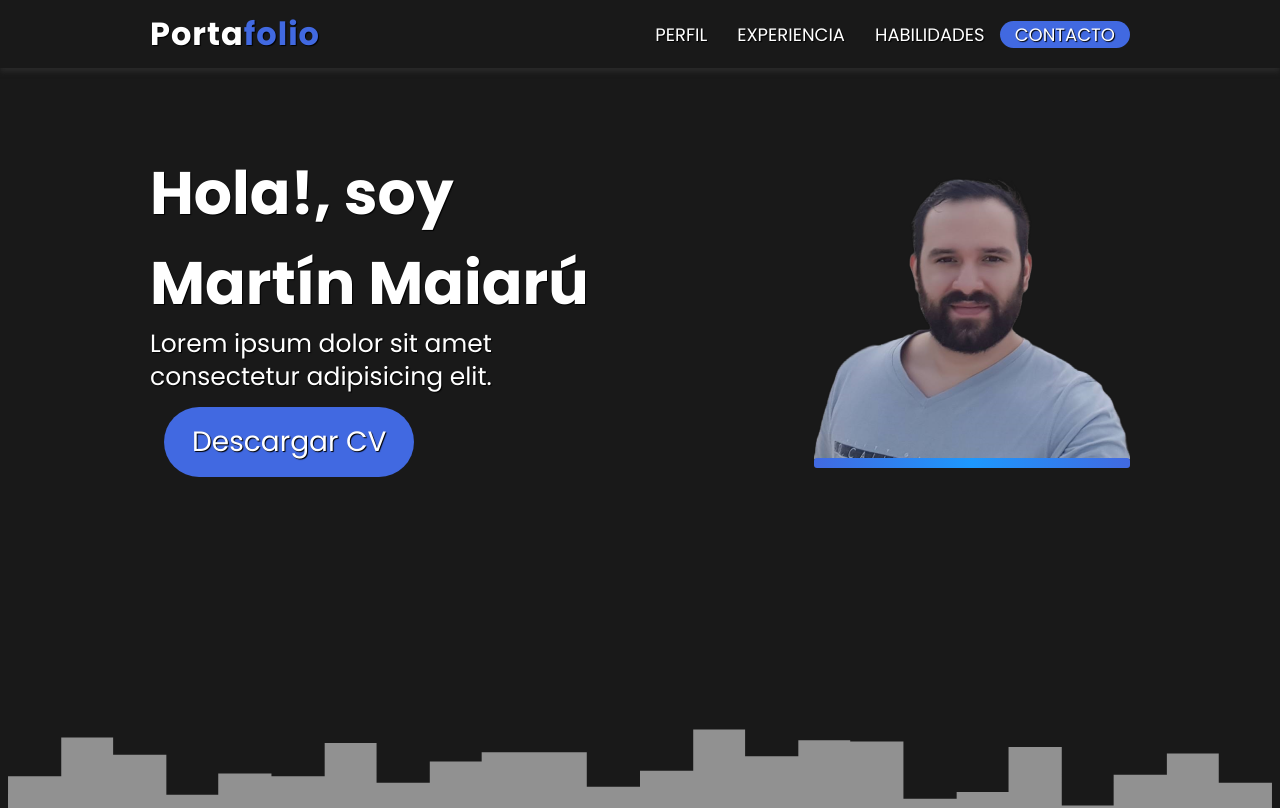
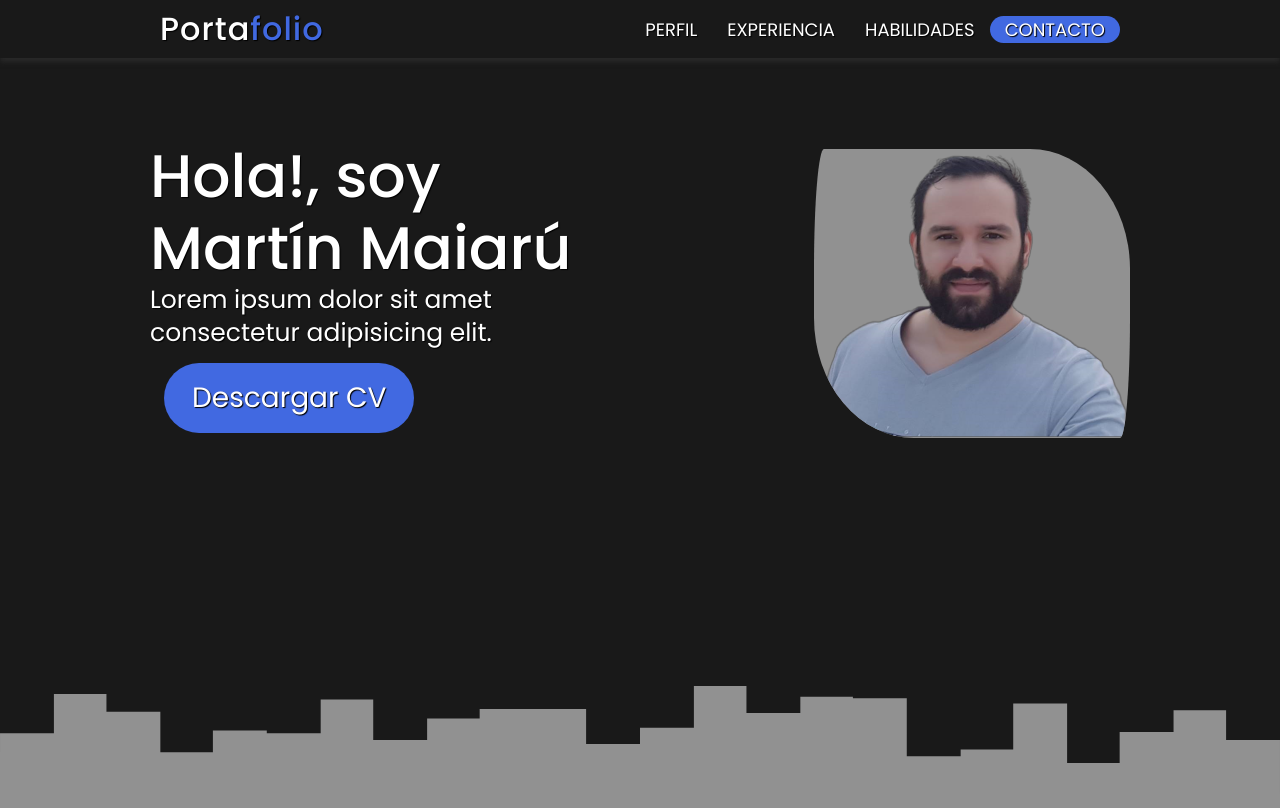
Before and after one commit to Tincho91/CoderHouse-Desarrollo-Web, a plain HTML site: page index.html in a window 1280 px wide. Shown: the top 808 px of the page. Drawn offline with nearby package versions, Linux system fonts and the light colour scheme.

Commit message:
Second Commit

```diff
--- a/css/profile.css
+++ b/css/profile.css
@@ -1,22 +1,13 @@
 .profile-img {
   width: 80%;
   max-width: 350px;
+  border-radius: 10px 100px / 120px;
+  background-color: var(--background-color-inverse);
 }
 
 .profile-img-section {
   position: relative;
 
-}
-
-.profile-img-detail {
-  background: rgb(65,105,225);
-  background: linear-gradient(90deg, rgba(65,105,225,1) 0%, rgba(29,152,253,1) 50%, rgba(65,105,225,1) 100%);
-  height: 10px;
-  position: absolute;
-  width: 100%;
-  left: 0;
-  bottom: 0;
-  border-radius: 3px;
 }
 
 #profile {
--- a/index.html
+++ b/index.html
@@ -8,7 +8,7 @@
   <link rel="preconnect" href="https://fonts.googleapis.com">
   <link rel="preconnect" href="https://fonts.gstatic.com" crossorigin>
   <link href="https://fonts.googleapis.com/css2?family=Poppins:ital,wght@0,100;0,200;0,300;0,400;0,500;0,600;0,700;0,800;0,900;1,100;1,200;1,300;1,400;1,500;1,600;1,700;1,800;1,900&display=swap" rel="stylesheet">
-
+  <link href="https://cdn.jsdelivr.net/npm/bootstrap@5.2.0/dist/css/bootstrap.min.css" rel="stylesheet" integrity="sha384-gH2yIJqKdNHPEq0n4Mqa/HGKIhSkIHeL5AyhkYV8i59U5AR6csBvApHHNl/vI1Bx" crossorigin="anonymous">
   <link rel="stylesheet" href="css/main.css">
   <link rel="stylesheet" href="css/navbar.css">
   <link rel="stylesheet" href="css/profile.css">
@@ -48,7 +48,6 @@
       </div>
       <span class="profile-img-section">
         <img class="profile-img" src="img/foto1x1nb.png" alt="Foto del Desarrollador"/>
-        <span class="profile-img-detail"></span>
       </span>
     </section>
   </div>
@@ -165,6 +164,6 @@
       <button><a href="#">GitHub</a></button>
     </footer>
   </section>
-
+  <script src="https://cdn.jsdelivr.net/npm/bootstrap@5.2.0/dist/js/bootstrap.bundle.min.js" integrity="sha384-A3rJD856KowSb7dwlZdYEkO39Gagi7vIsF0jrRAoQmDKKtQBHUuLZ9AsSv4jD4Xa" crossorigin="anonymous"></script>
 </body>
 </html>
```
